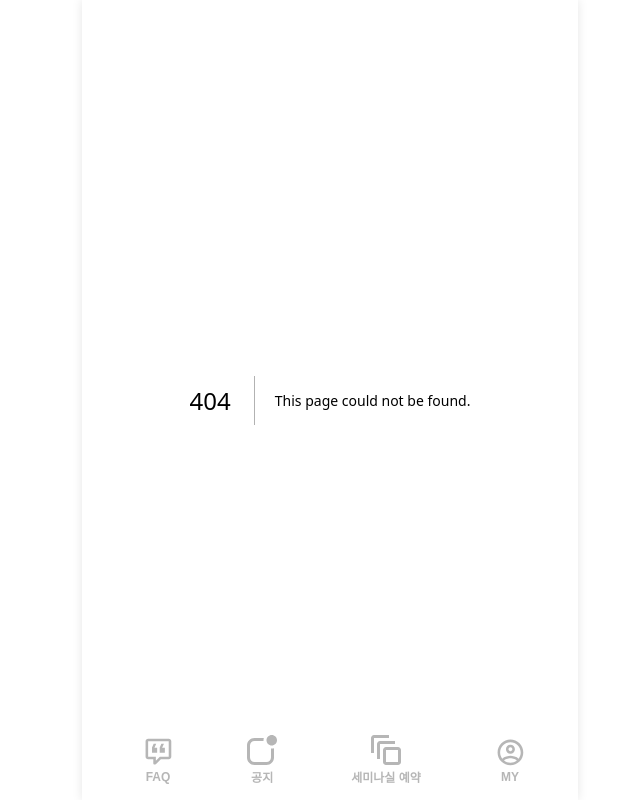
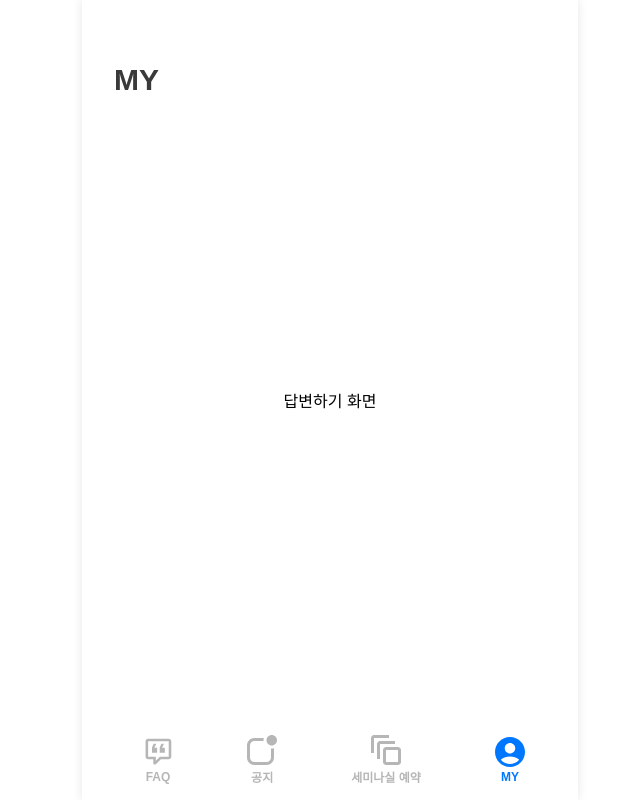
Before and after one commit to ComNCheck/ComNCheck-FE, a Next.js app: page /my/answer in a window 1280 px wide. Before the commit this address had no page. Shown: the whole page, without its empty margins (310-950 px from the left). Built offline with nearby package versions, Linux system fonts and the light colour scheme; a web font is replaced by a local one.

Commit message:
fix : header바, bottom바 하위 경로 연결시, 안보이는 문제 해결

```diff
--- /dev/null
+++ b/src/app/my/answer/page.tsx
@@ -0,0 +1,3 @@
+export default function Home() {
+  return <div>답변하기 화면</div>;
+}
--- /dev/null
+++ b/src/app/my/seminar/page.tsx
@@ -0,0 +1,3 @@
+export default function Home() {
+  return <div>세미나실 확인하기 화면</div>;
+}
--- /dev/null
+++ b/src/app/my/writingCheck/page.tsx
@@ -0,0 +1,3 @@
+export default function Home() {
+  return <div>내가쓴 글 확인하기 화면</div>;
+}
--- a/src/components/BottomNavbar.tsx
+++ b/src/components/BottomNavbar.tsx
@@ -18,9 +18,7 @@ const NavbarContainer = styled.div`
   z-index: 10;
 `;
 
-const NavItem = styled.div.withConfig({
-  shouldForwardProp: (prop) => prop !== "isActive",
-})<{ isActive: boolean }>`
+const NavItem = styled.div<{ isActive: boolean }>`
   font-weight: 700;
   font-size: 0.75rem;
   color: ${(props) =>
@@ -31,9 +29,7 @@ const NavItem = styled.div.withConfig({
   justify-content: center;
 `;
 
-const IconWrapper = styled.div.withConfig({
-  shouldForwardProp: (prop) => prop !== "isActive",
-})<{ isActive: boolean }>`
+const IconWrapper = styled.div<{ isActive: boolean }>`
   color: ${(props) =>
     props.isActive ? theme.colors.primary : theme.colors.mutedText};
   img {
@@ -42,37 +38,46 @@ const IconWrapper = styled.div.withConfig({
   }
 `;
 
-const getIcon = (path: string, isActive: boolean) => {
-  switch (path) {
-    case "/faq":
-      return isActive ? (
-        <img src="/icons/comment-quote-full.svg" alt="faq icon" />
-      ) : (
-        <img src="/icons/comment-quote-outline.svg" alt="faq icon" />
-      );
-    case "/notice":
-      return isActive ? (
-        <img src="/icons/announce-full.svg" alt="notice icon" />
-      ) : (
-        <img src="/icons/announce-outline.svg" alt="notice icon" />
-      );
-    case "/seminarRoom":
-      return isActive ? (
-        <img src="/icons/seminar-full.svg" alt="seminar icon" />
-      ) : (
-        <img src="/icons/seminar-outline.svg" alt="seminar icon" />
-      );
-    case "/my":
-      return isActive ? (
-        <img src="/icons/account-circle-full.svg" alt="my icon" />
-      ) : (
-        <img src="/icons/account-circle-outline.svg" alt="my icon" />
-      );
-    default:
-      return null;
-  }
-};
-export default function BottomNavbar() {
+const navItems = [
+  {
+    path: "/faq",
+    label: "FAQ",
+    icons: {
+      active: "/icons/comment-quote-full.svg",
+      inactive: "/icons/comment-quote-outline.svg",
+      alt: "faq icon",
+    },
+  },
+  {
+    path: "/notice",
+    label: "공지",
+    icons: {
+      active: "/icons/announce-full.svg",
+      inactive: "/icons/announce-outline.svg",
+      alt: "notice icon",
+    },
+  },
+  {
+    path: "/seminarRoom",
+    label: "세미나실 예약",
+    icons: {
+      active: "/icons/seminar-full.svg",
+      inactive: "/icons/seminar-outline.svg",
+      alt: "seminar icon",
+    },
+  },
+  {
+    path: "/my",
+    label: "MY",
+    icons: {
+      active: "/icons/account-circle-full.svg",
+      inactive: "/icons/account-circle-outline.svg",
+      alt: "my icon",
+    },
+  },
+];
+
+const BottomNavbar = () => {
   const [isMounted, setIsMounted] = useState(false);
   const pathname = usePathname();
   const router = useRouter();
@@ -80,6 +85,7 @@ export default function BottomNavbar() {
   const handleClick = (url: string) => {
     router.push(url);
   };
+
   useEffect(() => {
     setIsMounted(true);
   }, []);
@@ -88,39 +94,26 @@ export default function BottomNavbar() {
 
   return (
     <NavbarContainer>
-      <NavItem
-        isActive={pathname === "/faq"}
-        onClick={() => handleClick("/faq")}
-      >
-        <IconWrapper isActive={pathname === "/faq"}>
-          {getIcon("/faq", pathname === "/faq")}
-        </IconWrapper>
-        FAQ
-      </NavItem>
-      <NavItem
-        isActive={pathname === "/notice"}
-        onClick={() => handleClick("/notice")}
-      >
-        <IconWrapper isActive={pathname === "/notice"}>
-          {getIcon("/notice", pathname === "/notice")}
-        </IconWrapper>
-        공지
-      </NavItem>
-      <NavItem
-        isActive={pathname === "/seminarRoom"}
-        onClick={() => handleClick("/seminarRoom")}
-      >
-        <IconWrapper isActive={pathname === "/seminarRoom"}>
-          {getIcon("/seminarRoom", pathname === "/seminarRoom")}
-        </IconWrapper>
-        세미나실 예약
-      </NavItem>
-      <NavItem isActive={pathname === "/my"} onClick={() => handleClick("/my")}>
-        <IconWrapper isActive={pathname === "/my"}>
-          {getIcon("/my", pathname === "/my")}
-        </IconWrapper>
-        MY
-      </NavItem>
+      {navItems.map(({ path, label, icons }) => {
+        const isActive = pathname.startsWith(path);
+        return (
+          <NavItem
+            key={path}
+            isActive={isActive}
+            onClick={() => handleClick(path)}
+          >
+            <IconWrapper isActive={isActive}>
+              <img
+                src={isActive ? icons.active : icons.inactive}
+                alt={icons.alt}
+              />
+            </IconWrapper>
+            {label}
+          </NavItem>
+        );
+      })}
     </NavbarContainer>
   );
-}
+};
+
+export default BottomNavbar;
--- a/src/components/HeaderNavbar.tsx
+++ b/src/components/HeaderNavbar.tsx
@@ -26,18 +26,19 @@ export default function HeaderNavbar() {
   const pathname = usePathname();
 
   const getTitle = (path: string) => {
-    switch (path) {
-      case "/faq":
-        return "FAQ";
-      case "/notice":
-        return "공지";
-      case "/seminarRoom":
-        return "세미나실 예약";
-      case "/my":
-        return "MY";
-      default:
-        return "";
+    if (path.startsWith("/faq")) {
+      return "FAQ";
     }
+    if (path.startsWith("/notice")) {
+      return "공지";
+    }
+    if (path.startsWith("/seminarRoom")) {
+      return "세미나실 예약";
+    }
+    if (path.startsWith("/my")) {
+      return "MY";
+    }
+    return "";
   };
 
   return (
```
Also changed, not shown: src/app/my/page.tsx (+6 -4 lines).
